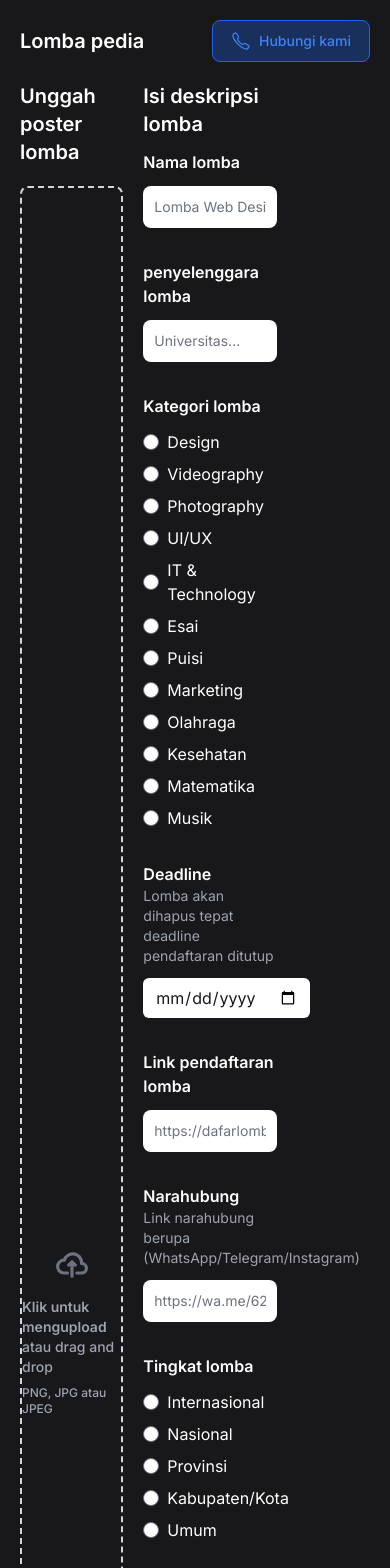
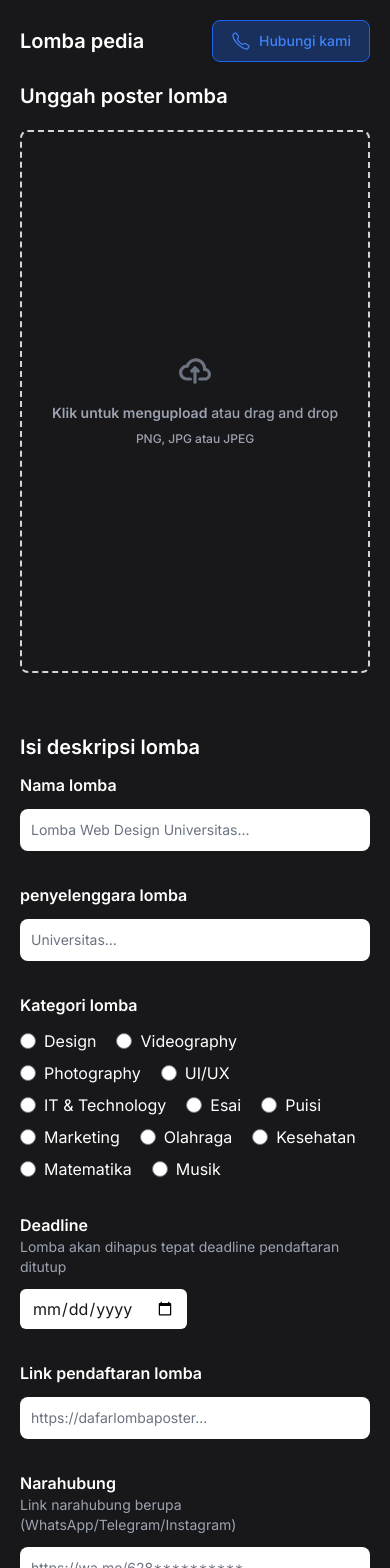
Before and after one commit to joanpurbaa/lomba-pedia, a React (Vite) app in the folder frontend/: page /unggah in a window 390 px wide. Shown: the top 1568 px of the page. Built offline with nearby package versions, Linux system fonts and the light colour scheme.

Commit message:
fix : fix the upload competition page responsive page

```diff
--- a/frontend/src/pages/UnggahLomba.jsx
+++ b/frontend/src/pages/UnggahLomba.jsx
@@ -130,13 +130,20 @@ const UnggahLomba = () => {
           onSubmit={uploadData}
           encType="multipart/form-data"
         >
-          <div className="col-span-4 flex flex-col gap-y-5 w-full sm:h-[89vh]">
+          <div className="col-span-12 lg:col-span-4 flex flex-col gap-y-5 w-full h-[70vh] lg:h-[89vh]">
             <h2 className="text-xl font-semibold">Unggah poster lomba</h2>
             <Label
               htmlFor="dropzone-file"
-              className="flex h-full w-full cursor-pointer flex-col items-center justify-center rounded-lg border-2 border-dashed border-gray-300 hover:bg-zinc-800"
+              className="flex flex-col justify-center items-center h-full w-full cursor-pointer rounded-lg border-2 border-dashed border-gray-300 hover:bg-zinc-800"
             >
-              <div className="flex flex-col items-center justify-center pb-6 pt-5">
+              {preview ? (
+                <img
+                  className="h-full lg:h-[60%]"
+                  src={preview}
+                  alt="Preview"
+                />
+              ) : (
+                <>
                   <svg
                     className="mb-4 h-8 w-8 text-gray-500 dark:text-gray-400"
                     aria-hidden="true"
@@ -157,16 +164,8 @@ const UnggahLomba = () => {
                     atau drag and drop
                   </p>
                   <p className="text-xs text-gray-400">PNG, JPG atau JPEG</p>
-                {preview ? (
-                  <img
-                    className="sm:h-[60%] mt-5"
-                    src={preview}
-                    alt="Preview"
-                  />
-                ) : (
-                  ""
+                </>
               )}
-              </div>
               <FileInput
                 onChange={loadPoster}
                 id="dropzone-file"
@@ -175,7 +174,7 @@ const UnggahLomba = () => {
               />
             </Label>
           </div>
-          <div className="col-span-5">
+          <div className="col-span-12 lg:col-span-8 xl:col-span-5 mt-10">
             <h2 className="text-xl font-semibold">Isi deskripsi lomba</h2>
             <ul className="mt-3 flex flex-col gap-y-8">
               <li>
```
Lines whose indentation alone changed are shown as unchanged.
